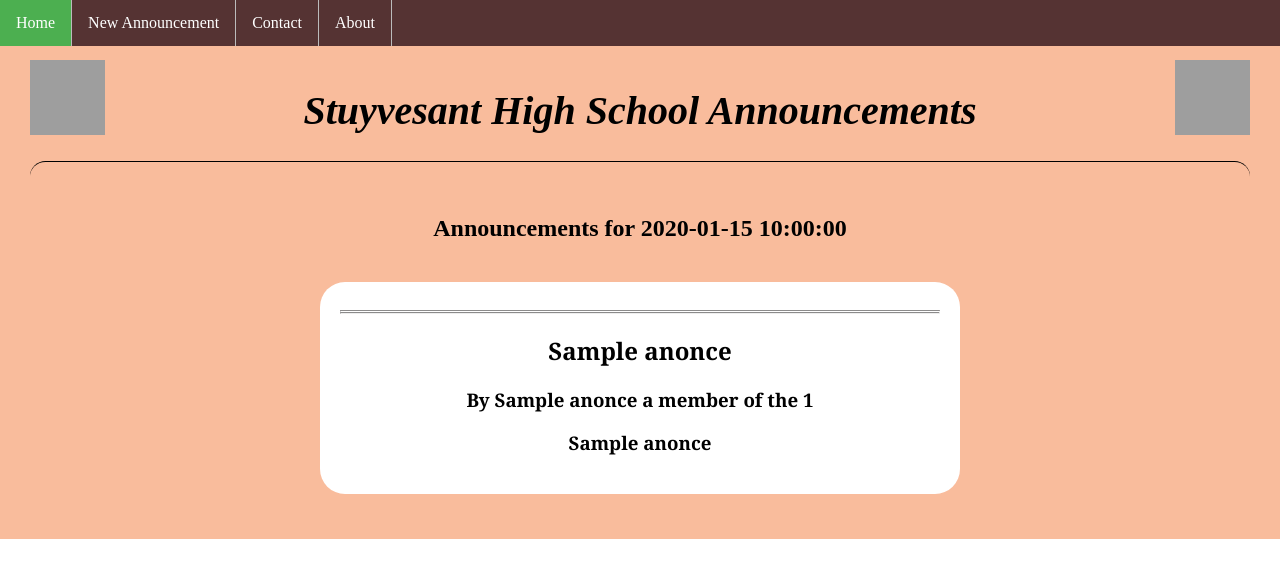
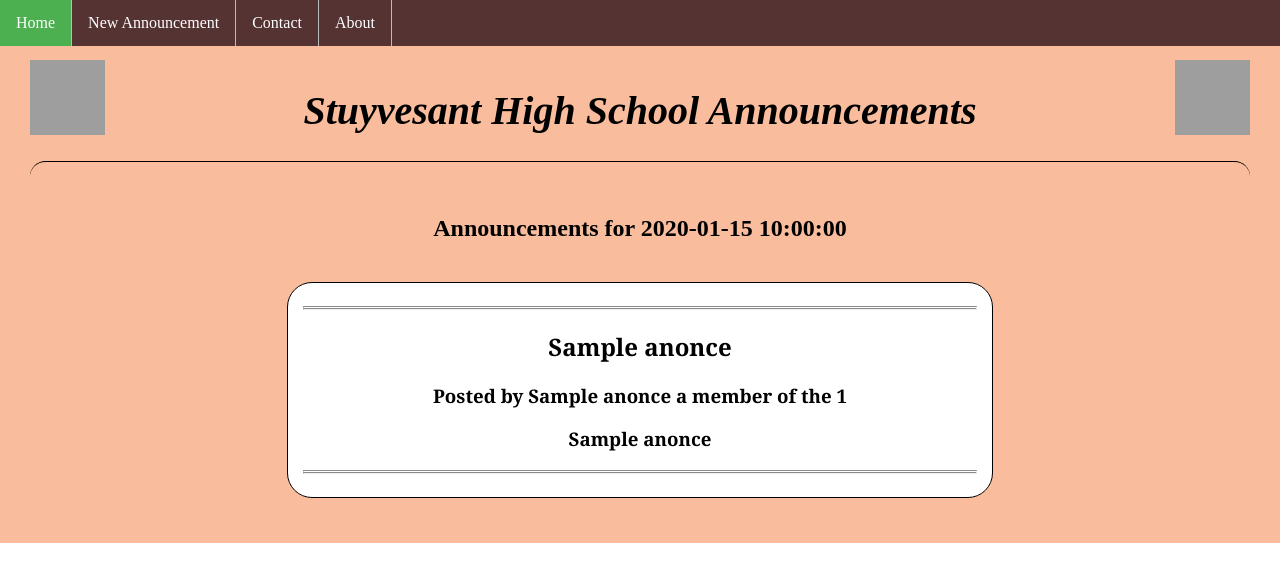
Before and after one commit to hfilosa/boiStory3, a Flask app: template templates/home.html in a window 1280 px wide. Shown: the top 582 px of the page. Run offline with Flask 2, Linux system fonts and the light colour scheme; the template is opened without the code that fills it: most values are stand-ins (such as "Sample title", 1, 10 or a date in 2020); grey boxes are pictures that could not be loaded.

Commit message:
announcement ststyling

```diff
--- a/static/header.css
+++ b/static/header.css
@@ -83,10 +83,12 @@
 }
 
 div.announce{
-    max-width:600px;
+    max-width:53%;
     margin:40px auto;
     background:#fff;
     border-radius:25px;
-    padding:20px;
+    padding:15px;
     font-family: Georgia, "Times New Roman", Times, serif;
+    border-style: solid;
+    border-width: 1.8px;
 }
--- a/templates/home.html
+++ b/templates/home.html
@@ -28,9 +28,10 @@
       <hr class="style2">
       <p>
         <h2>{{a[3]}}</h2>
-        <h3>By {{a[1]}} a member of the {{a[0]}}</h3>
+        <h3>Posted by {{a[1]}} a member of the {{a[0]}}</h3>
         <h3>{{a[4]}}</h3>
       </p>
+      <hr class="style2">
     </div>
     {% endfor %}
   </div>
```
